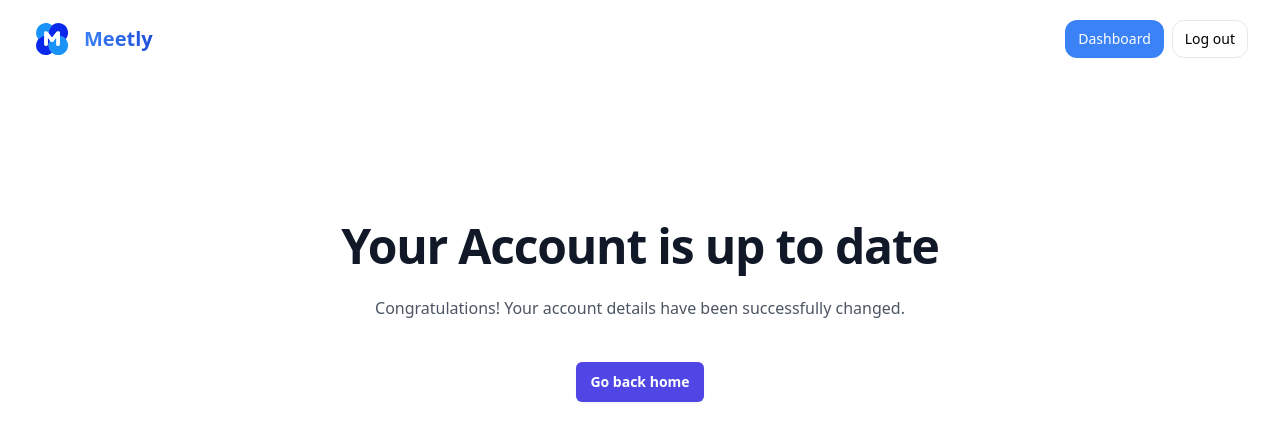
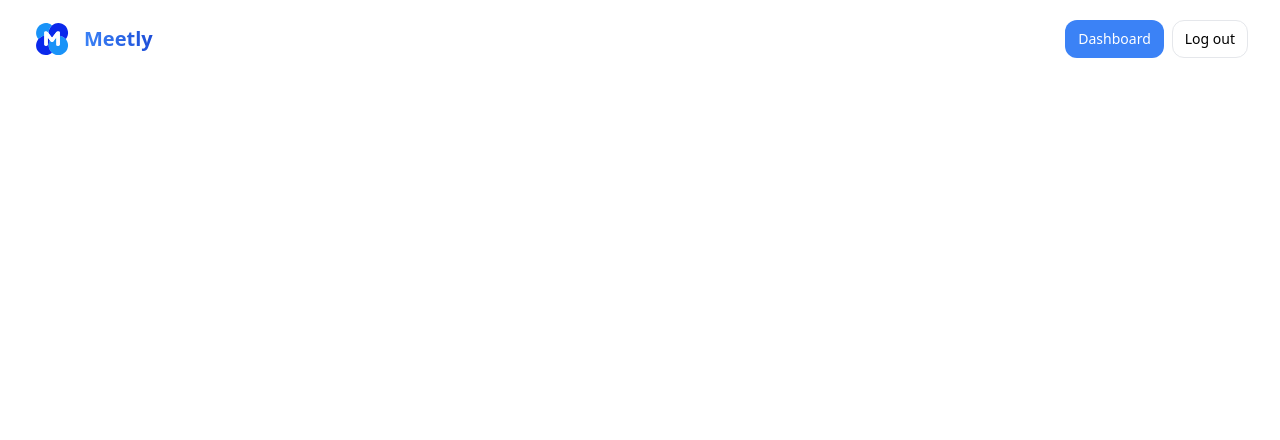
Before and after one commit to mblaszczykowski/appointment-scheduling-app, a React (Create React App) app in the folder frontend/: page /settings-success in a window 1280 px wide. Shown: the top 440 px of the page. Built offline with nearby package versions, Linux system fonts and the light colour scheme; sample sign-in values are in the browser's storage.

Commit message:
created settings update notification instead of navigate to second page

```diff
--- a/frontend/src/App.js
+++ b/frontend/src/App.js
@@ -9,7 +9,6 @@ import {setAuthHeader} from "./util/axios_helper";
 import React from "react";
 import {CSSTransition, TransitionGroup} from 'react-transition-group';
 import ErrorPage from "./components/page/ErrorPage";
-import SettingsSuccess from "./components/dashboard/SettingsSuccess";
 import BookingSuccess from "./components/calendar/BookingSuccess";
 import ResetPasswordMailForm from "./components/dashboard/ResetPasswordMailForm";
 import ResetPassword from "./components/dashboard/ResetPassword";
@@ -41,7 +40,6 @@ function App() {
                                     <Route path="/register" element={<WelcomeContent show={"register"}/>}/>
                                     <Route path="/dashboard" element={<Dashboard/>}/>
                                     <Route path="/calendar/:calendarUrl" element={<Calendar/>}/>
-                                    <Route path="/settings-success" element={<SettingsSuccess/>}/>
                                     <Route path="/reset-password" element={<ResetPasswordMailForm/>}/>
                                     <Route path="/reset-password/:token" element={<ResetPassword />} />
                                     <Route path="/cancel-meeting/:token" element={<CancelMeeting />} />
--- a/frontend/src/components/dashboard/SettingsForm.js
+++ b/frontend/src/components/dashboard/SettingsForm.js
@@ -6,6 +6,7 @@ import css from '../page/RegisterForm.module.css';
 import {useNavigate} from "react-router-dom";
 import {getUserIdFromToken, request} from "../../util/axios_helper";
 import EyeButton from "../EyeButton";
+import {Slide, toast} from "react-toastify";
 
 const generalValidationSchema = Yup.object().shape({
     firstname: Yup.string()
@@ -61,6 +62,15 @@ const passwordValidationSchema = Yup.object().shape({
         .oneOf([Yup.ref('newPassword')], 'Passwords must match.')
         .required('Confirmation password is required.')
 });
+
+function displayNotification(message, type = "success", duration = 2500,
+                             transition = Slide, position = "top-center") {
+    toast[type](message, {
+        position: position,
+        autoClose: duration,
+        transition: transition
+    });
+}
 
 function SettingsForm() {
     const navigate = useNavigate();
@@ -155,7 +165,7 @@ function SettingsForm() {
             updateData
         ).then(
             () => {
-                navigate("/settings-success");
+                displayNotification('Account successfully updated.')
             }).catch(
             (error) => {
                 console.error("Update error:", error.response || error.message);
@@ -170,7 +180,7 @@ function SettingsForm() {
             {password: newPassword}
         ).then(
             () => {
-                navigate("/settings-success");
+                displayNotification('Account successfully updated.')
             }).catch(
             (error) => {
                 console.error("Password update error:", error.response || error.message);
--- a/frontend/src/components/dashboard/SettingsSuccess.jsx
+++ /dev/null
@@ -1,32 +0,0 @@
-import React, {useEffect} from 'react';
-import {Link, useNavigate} from "react-router-dom";
-
-function SettingsSuccess() {
-    const navigate = useNavigate();
-
-    useEffect(() => {
-        if(!(localStorage.getItem("auth_token") !== null)) {
-            navigate("/login");
-        }
-    }, []);
-    return (
-        <main className="grid min-h-full place-items-center bg-white px-6 py-24 sm:py-32 lg:px-8">
-            <div className="text-center">
-                <h1 className="mt-4 text-3xl font-bold tracking-tight text-gray-900 sm:text-5xl">Your Account is up to
-                    date</h1>
-                <p className="mt-6 text-base leading-7 text-gray-600">Congratulations! Your account details have been
-                    successfully changed.</p>
-                <div className="mt-10 flex items-center justify-center gap-x-6">
-                    <Link
-                        to="/dashboard"
-                        className="rounded-md bg-indigo-600 px-3.5 py-2.5 text-sm font-semibold text-white shadow-sm hover:bg-indigo-500 focus-visible:outline focus-visible:outline-2 focus-visible:outline-offset-2 focus-visible:outline-indigo-600"
-                    >
-                        Go back home
-                    </Link>
-                </div>
-            </div>
-        </main>
-    );
-}
-
-export default SettingsSuccess;
```
